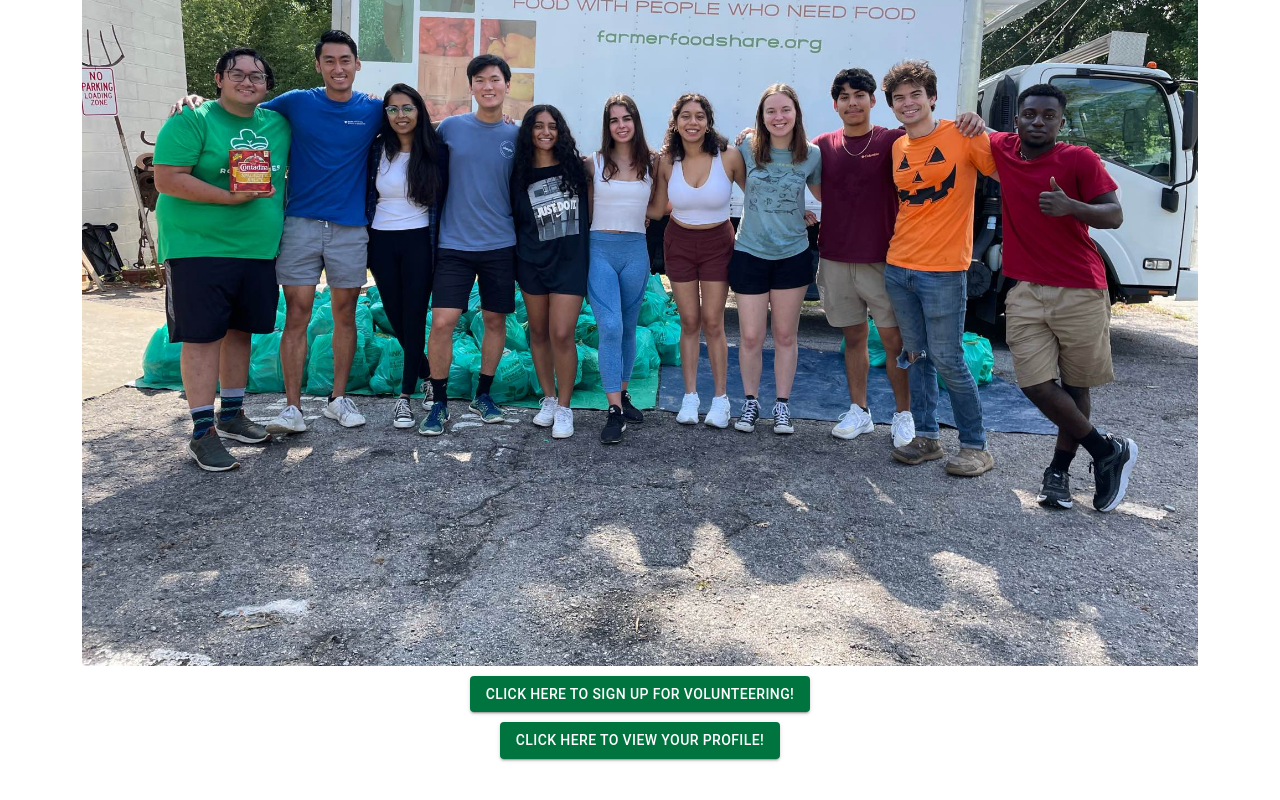
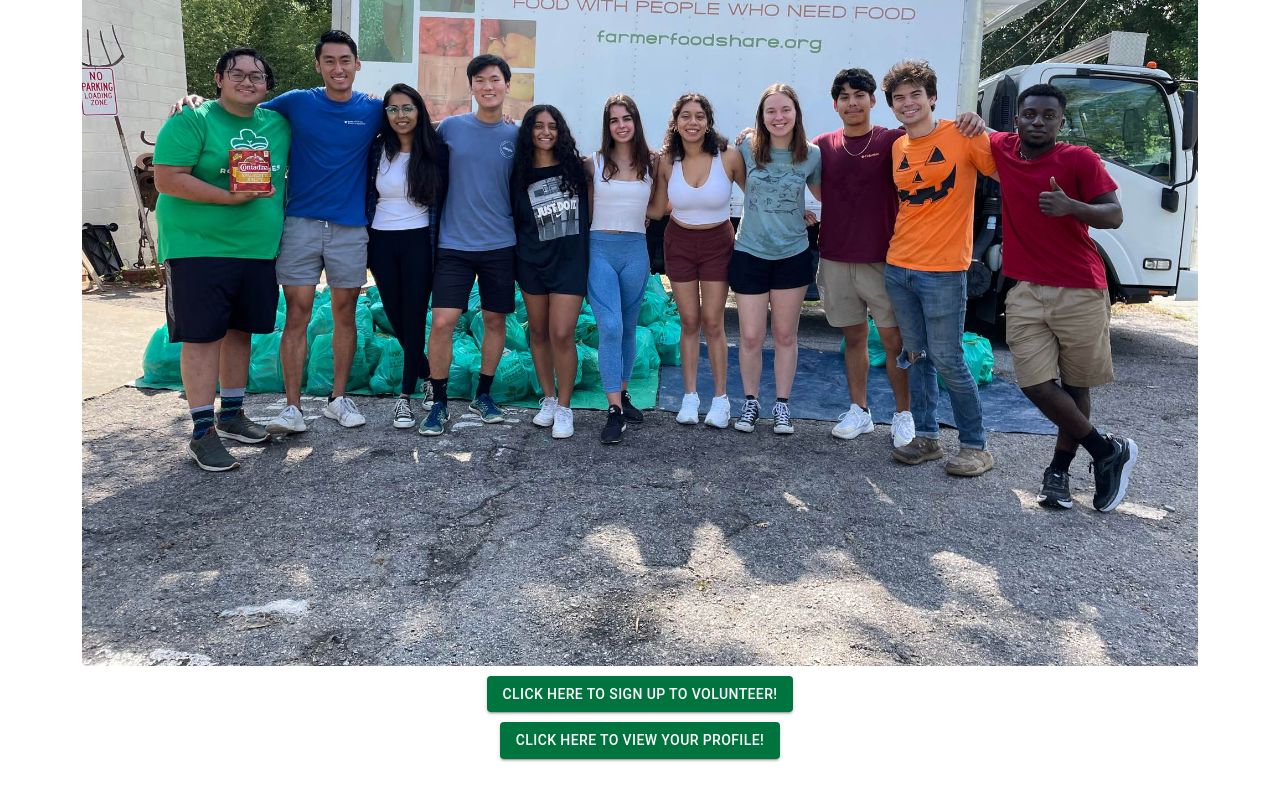
Before and after one commit to alexanderwhang/root-causes-fresh-produce-program, a React (Create React App) app in the folder root-causes-volunteer/react-volunteer-app/: page /home in a window 1280 px wide. Shown: the part 1276-2076 px from the top of the page. Built offline with nearby package versions, Linux system fonts and the light colour scheme.

Commit message:
added app.py text

```diff
--- a/root-causes-volunteer/react-volunteer-app/src/pages/Home.js
+++ b/root-causes-volunteer/react-volunteer-app/src/pages/Home.js
@@ -65,7 +65,7 @@ const Home = () => {
                 type="submit"
                 variant="contained"
                 justify="center">
-                Click here to sign up for volunteering!
+                Click here to sign up to volunteer!
               </Button>
             </Link>
             </Grid>
```
Also changed, not shown: 1 other file (tests, documents, lock files or other folders).
